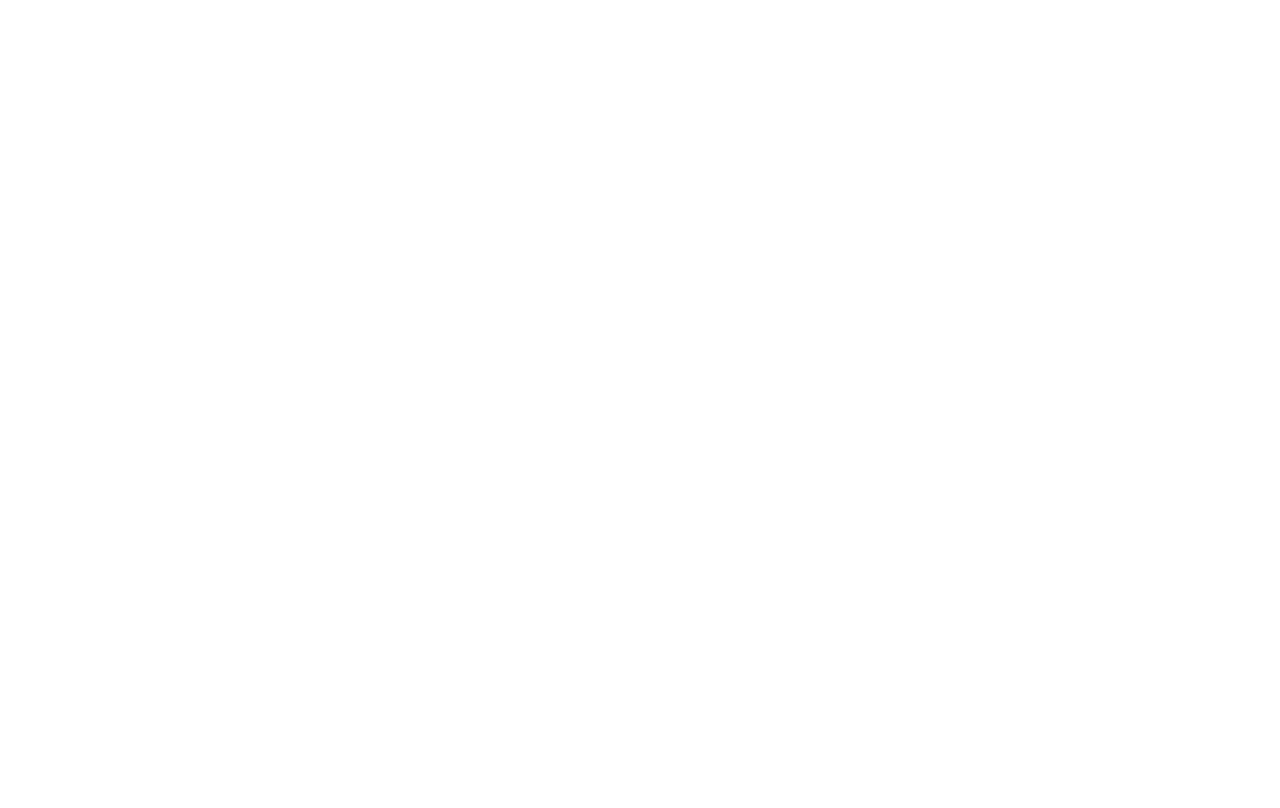
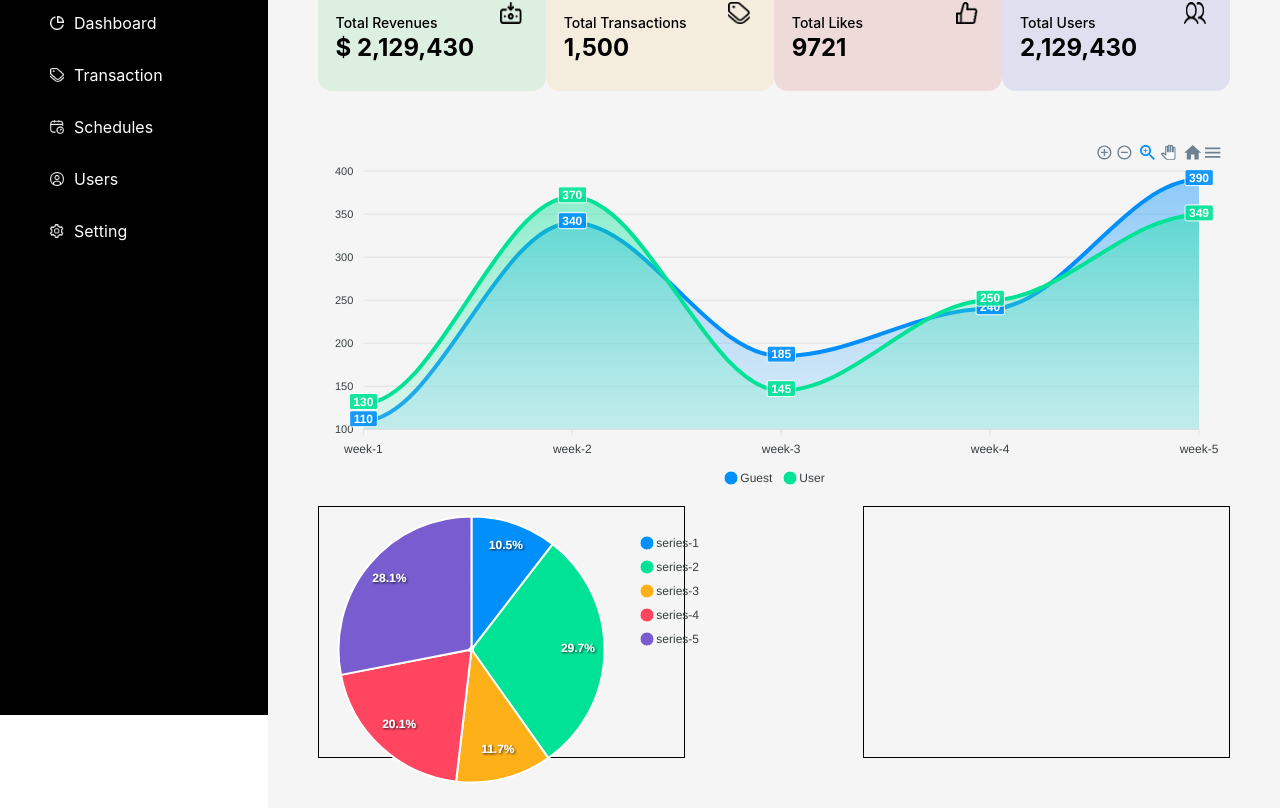
Before and after one commit to 123bhagesh/listed-inc-assignment-app, a React (Create React App) app: page / in a window 1280 px wide. Shown: the part 935-1743 px from the top of the page. Before the commit the page ends 850 px from the top, so only its background shows below. Built offline with nearby package versions, Linux system fonts and the light colour scheme.

Commit message:
line chart added

```diff
--- a/package.json
+++ b/package.json
@@ -6,8 +6,13 @@
     "@testing-library/jest-dom": "^5.16.5",
     "@testing-library/react": "^13.4.0",
     "@testing-library/user-event": "^13.5.0",
+    "apexcharts": "^3.40.0",
+    "chart.js": "^4.3.0",
     "next-auth": "^4.22.1",
     "react": "^18.2.0",
+    "react-apexcharts": "^1.4.0",
+    "react-chartjs-2": "^5.2.0",
+    "react-charts": "^2.0.0-beta.7",
     "react-dom": "^18.2.0",
     "react-icons": "^4.9.0",
     "react-query": "^3.39.3",
--- a/src/App.js
+++ b/src/App.js
@@ -2,13 +2,15 @@
 import './App.css';
 import { Dashboard } from './Component/Dashboard';
 import { SignIn } from './Component/SignIn';
+// import { Chart } from './Component/Chart';
+
 
 function App() {
   return (
     <div className="App">
-      {/* <SignIn/> */}
+      <SignIn/>
       <Dashboard/>
-
+      {/* <NewLineChart/> */}
     </div>
   );
 }
--- a/src/Component/Dashboard.jsx
+++ b/src/Component/Dashboard.jsx
@@ -11,6 +11,10 @@
 import TotalLikes from "../Assets/Images/total_likes.png";
 import TotalUsers from "../Assets/Images/total_users.png";
 import TotalTransactions from "../Assets/Images/total_transactions_icon.png";
+import { LineChart } from "./LineChart";
+import { LineChart1 } from "./LineChart1";
+import { PieChart } from "./PieChart";
+
 const sidebarData = [
   {
     image: DashboardIcon,
@@ -39,28 +43,30 @@
     image: TotalRevenu,
     title: "Total Revenues",
     totalNo: "$ 2,129,430",
-    bg:"#DDEFE0"
+    bg: "#DDEFE0",
   },
   {
     image: TotalTransactions,
     title: "Total Transactions",
     totalNo: "1,500",
-    bg:"#F4ECDD"
+    bg: "#F4ECDD",
   },
   {
     image: TotalLikes,
     title: "Total Likes",
     totalNo: "9721",
-    bg:"#EFDADA"
+    bg: "#EFDADA",
   },
   {
     image: TotalUsers,
     title: "Total Users",
     totalNo: "2,129,430",
-    bg:"#DEE0EF"
+    bg: "#DEE0EF",
   },
 ];
 export const Dashboard = () => {
+
+
   return (
     <div className={Style.dashboardContainer}>
       <div className={Style.fristChild}>
@@ -93,7 +99,7 @@
         </div>
         <div className={Style.totalContainer}>
           {totalData?.map((el, i) => (
-          <div className={Style.card} style={{backgroundColor:el.bg}}>
+            <div className={Style.card} style={{ backgroundColor: el.bg }}>
               <div>
                 <p>{el.title}</p>
                 <h2>{el.totalNo}</h2>
@@ -101,8 +107,16 @@
               <img src={el.image} alt="" />
             </div>
           ))}
+        </div>
+        {/* <LineChart/> */}
+        <LineChart1/>
+        <div className={Style.productsCards}>
+           <div>
+           <PieChart/>
+           </div>
+           <div></div>
+        </div>
 
-        </div>
       </div>
     </div>
   );
--- /dev/null
+++ b/src/Component/LineChart.jsx
@@ -0,0 +1,48 @@
+import React from "react";
+import { Chart } from "react-charts";
+
+export const LineChart = () => {
+    const data = React.useMemo(
+        () => [
+          {
+            label: "Series 1",
+            data: [
+                [120, 160],
+                [140,390],
+                [170, 330],
+                [210, 280],
+                [250, 410],
+            ],
+          },
+          {
+            label: "Series 2",
+            data: [
+              [100, 110],
+              [130,380],
+              [180, 230],
+              [210, 280],
+              [250, 410],
+            ],
+          },
+        ],
+        []
+      );
+
+      const axes = React.useMemo(
+        () => [
+          { primary: true, type: "time", position: "bottom" },
+          { type: "linear", position: "left" },
+        ],
+        []
+      );
+  return (
+    <div
+      style={{
+        width: "100%",
+        height: "300px",
+      }}
+    >
+      <Chart data={data} axes={axes} tooltip />
+    </div>
+  );
+};
--- /dev/null
+++ b/src/Component/LineChart1.jsx
@@ -0,0 +1,50 @@
+import React, { useState } from "react";
+import Chart from "react-apexcharts";
+
+export const LineChart1 = () => {
+  const [state, setState] = useState({
+    options: {
+        chart: {
+          id: "basic-bar"
+        },
+        xaxis: {
+          categories: ["week-1", "week-2", "week-3", "week-4", "week-5"]
+        }
+      },
+      series: [
+        {
+          name: "Guest",
+          data: [110, 340, 185, 240, 390]
+        },
+        {
+            name: "User",
+            data: [130, 370, 145, 250, 349]
+          }
+      ]
+    }
+  );
+  return (
+    <div>
+      {/* <Chart
+        options={state.options}
+        series={state.series}
+        type="bar"
+        width="500"
+      />
+       <Chart
+        options={state.options}
+        series={state.series}
+        type="pie"
+        width="500"
+      /> */}
+             <Chart
+        options={state.options}
+        series={state.series}
+        type="area"
+        width="100%"
+        height="350px"
+        fill='false'
+      />
+    </div>
+  );
+};
--- /dev/null
+++ b/src/Component/PieChart.jsx
@@ -0,0 +1,28 @@
+import React, { useState } from "react";
+import Chart from "react-apexcharts";
+
+export const PieChart = () => {
+    const [state, setState] = useState({
+    options: {
+        chart: {
+          id: "basic-bar"
+        },
+        xaxis: {
+          categories: ["week-1", "week-2", "week-3", "week-4", "week-5"]
+        }
+      },
+      series: [130, 370, 145, 250, 349]
+
+    }
+  )
+  return (
+    <div>
+       <Chart
+        options={state.options}
+        series={state.series}
+        type="pie"
+        width="400"
+      />
+    </div>
+  )
+}
--- a/src/Component/Style/Dashboard.module.css
+++ b/src/Component/Style/Dashboard.module.css
@@ -67,6 +67,7 @@
 .totalContainer{
     display: flex;
     justify-content: space-between;
+    margin-bottom: 50px;
 }
 .card{
     width: 186px;
@@ -91,3 +92,12 @@
     margin-top: 2px;
     margin-left: 24px;
 }
+.productsCards{
+    display: flex;
+    justify-content: space-between;
+}
+.productsCards>div{
+    width: 40%;
+    height: 250px;
+    border: 1px solid black;
+}
```
Also changed, not shown: src/Component/Cart.jsx (deleted, +0 -39 lines), 1 other file (tests, documents, lock files or other folders). Lines whose indentation alone changed are shown as unchanged.
